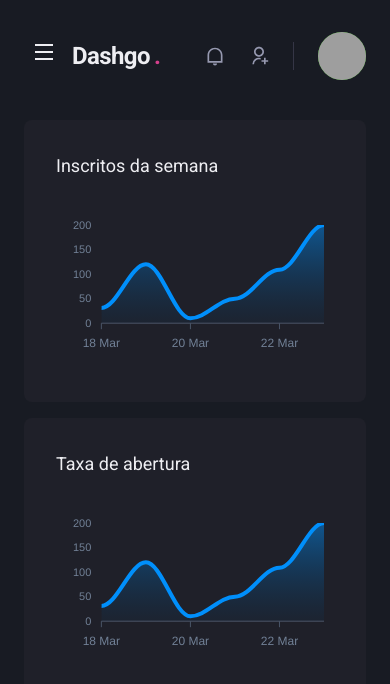
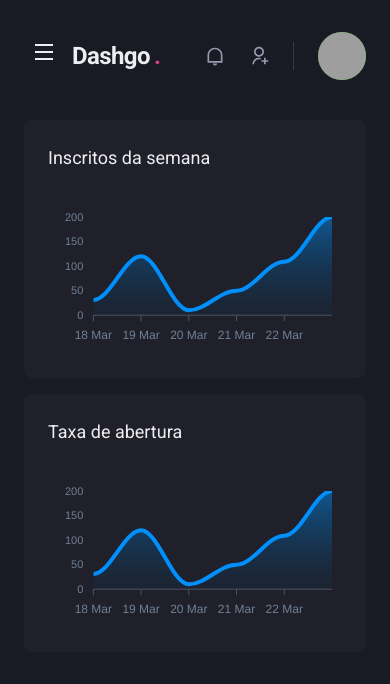
Before and after one commit to GabrielDevLoper/next.js-dashgo, a Next.js app: page /dashboard in a window 390 px wide. Shown: the top 684 px of the page. Built offline with nearby package versions, Linux system fonts and the light colour scheme; grey boxes are pictures that could not be loaded.

Commit message:
feat: responsividade no dashboard.

```diff
--- a/src/pages/dashboard.tsx
+++ b/src/pages/dashboard.tsx
@@ -75,7 +75,7 @@
           minChildWidth="320px"
           align="flex-start"
         >
-          <Box p="8" bg="gray.800" borderRadius={8}>
+          <Box p={["6", "8"]} bg="gray.800" borderRadius={8} pb="4">
             <Text fontSize="lg" mb="4">
               Inscritos da semana
             </Text>
@@ -83,7 +83,7 @@
             <Chart options={options} series={series} type="area" height={160} />
           </Box>
 
-          <Box p="8" bg="gray.800" borderRadius={8}>
+          <Box p={["6", "8"]} bg="gray.800" borderRadius={8} pb="4">
             <Text fontSize="lg" mb="4">
               Taxa de abertura
             </Text>
```
